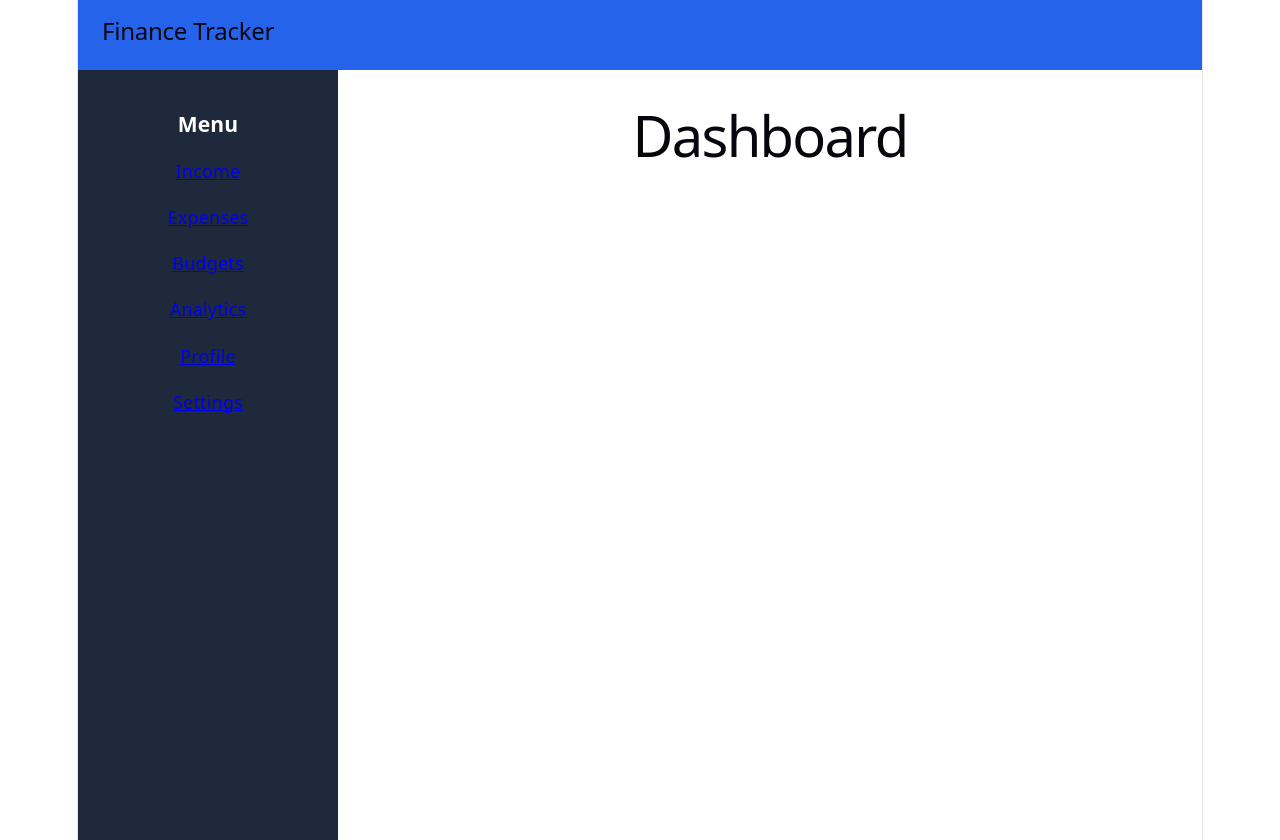
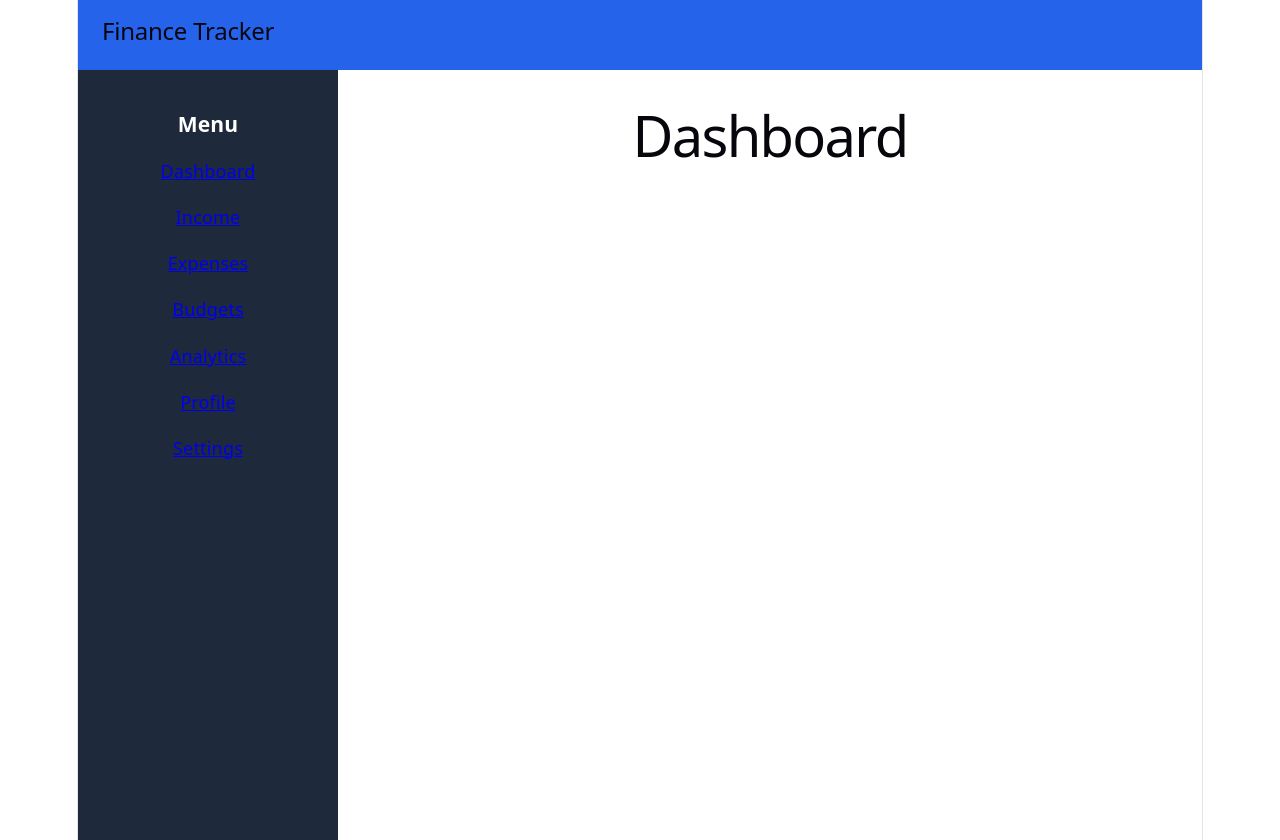
Before and after one commit to piyush6705/Finance-Tracker, a React (Vite) app in the folder finance-tracker/: page / in a window 1280 px wide. Built offline with nearby package versions, Linux system fonts and the light colour scheme.

Commit message:
added dashboard link into the sidebar

```diff
--- a/finance-tracker/src/components/Sidebar/Sidebar.jsx
+++ b/finance-tracker/src/components/Sidebar/Sidebar.jsx
@@ -7,6 +7,9 @@ function Sidebar() {
       <h3>Menu</h3>
 
       <ul>
+        <li>
+          <NavLink to="/">Dashboard</NavLink>
+        </li>
         <li>
           <NavLink to="/income">Income</NavLink>
         </li>
```
